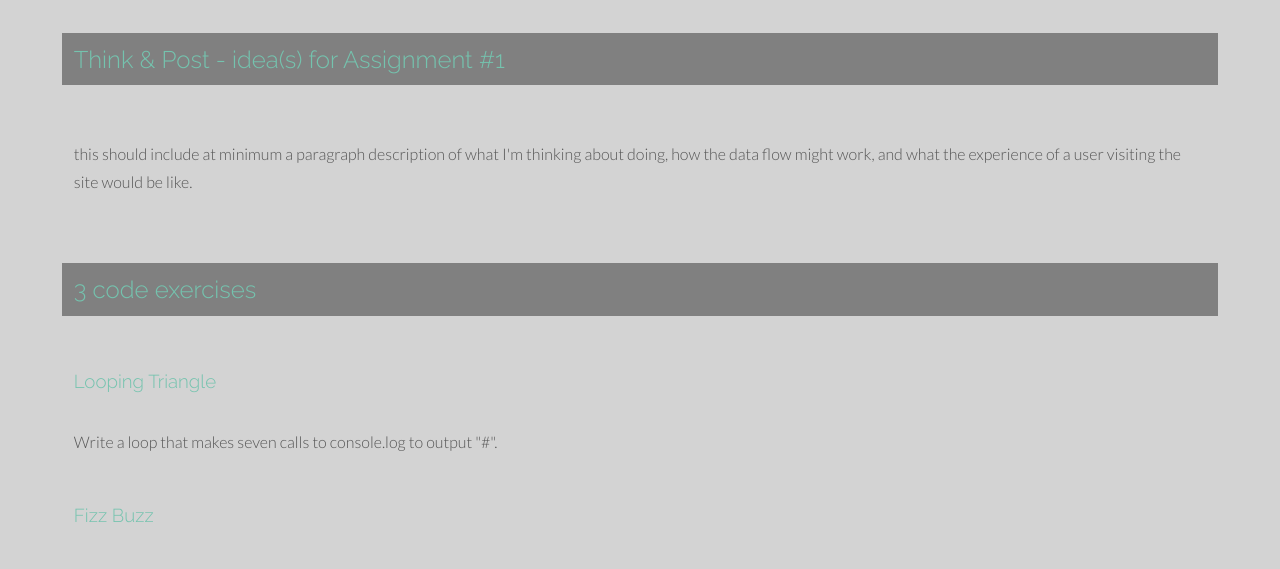
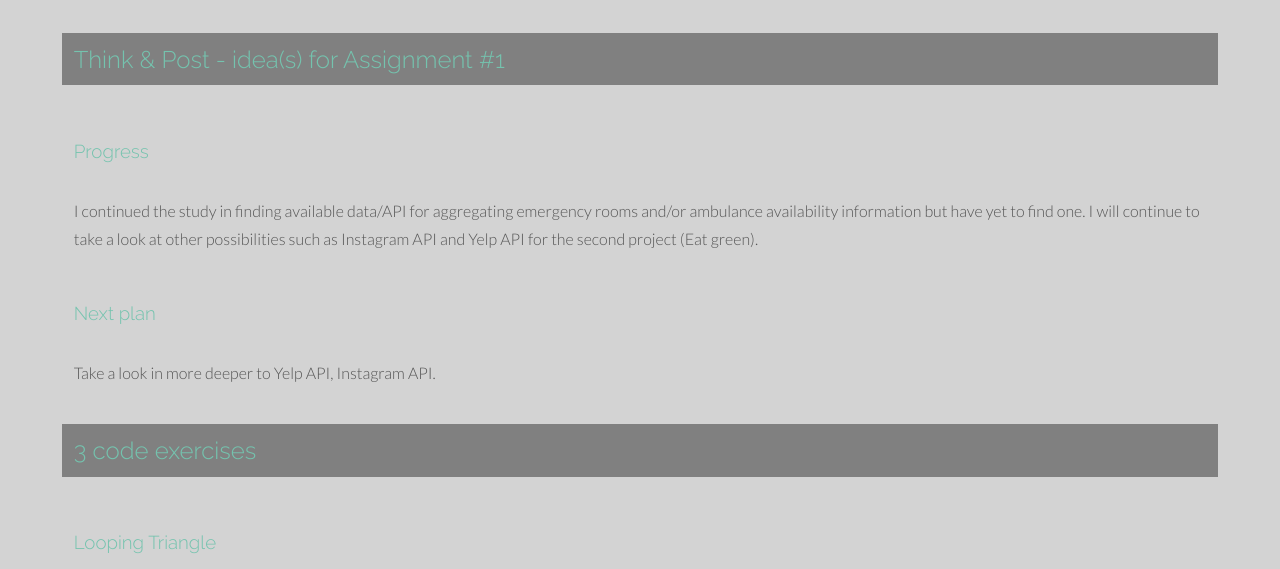
Before and after one commit to dimbi/mashupAPI, a plain HTML site: page assignment2/assignment2.html in a window 1280 px wide. Shown: the part 200-769 px from the top of the page. Drawn offline with Linux system fonts and the light colour scheme.

Commit message:
added progress

```diff
--- a/assignment2/assignment2.html
+++ b/assignment2/assignment2.html
@@ -14,8 +14,11 @@
 
       <h2>Think & Post - idea(s) for Assignment #1</h2><br>
 
-      <p>this should include at minimum a paragraph description of what I'm thinking about doing, how the data flow might work, and what the experience of a user visiting the site would be like.</p>
-      <br>
+      <h3>Progress</h3>
+      <p>I continued the study in finding available data/API for aggregating emergency rooms and/or ambulance availability information but have yet to find one. I will continue to take a look at other possibilities such as Instagram API and Yelp API for the second project (Eat green).</p>
+
+      <h3>Next plan</h3>
+      <p>Take a look in more deeper to Yelp API, Instagram API.</p>
 
       <h2>3 code exercises</h2><br>
 
```
